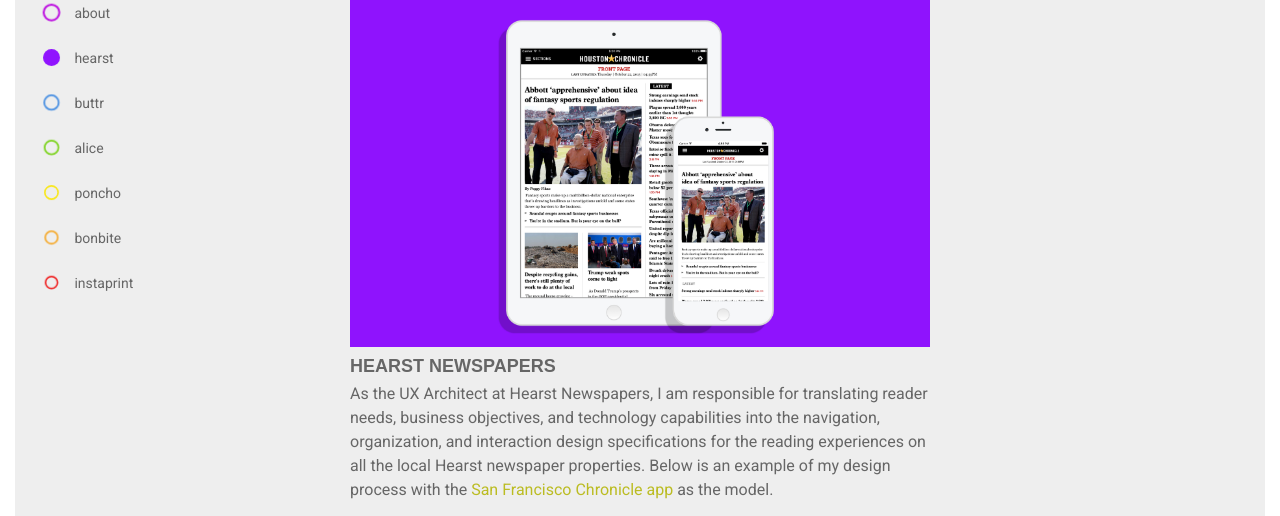
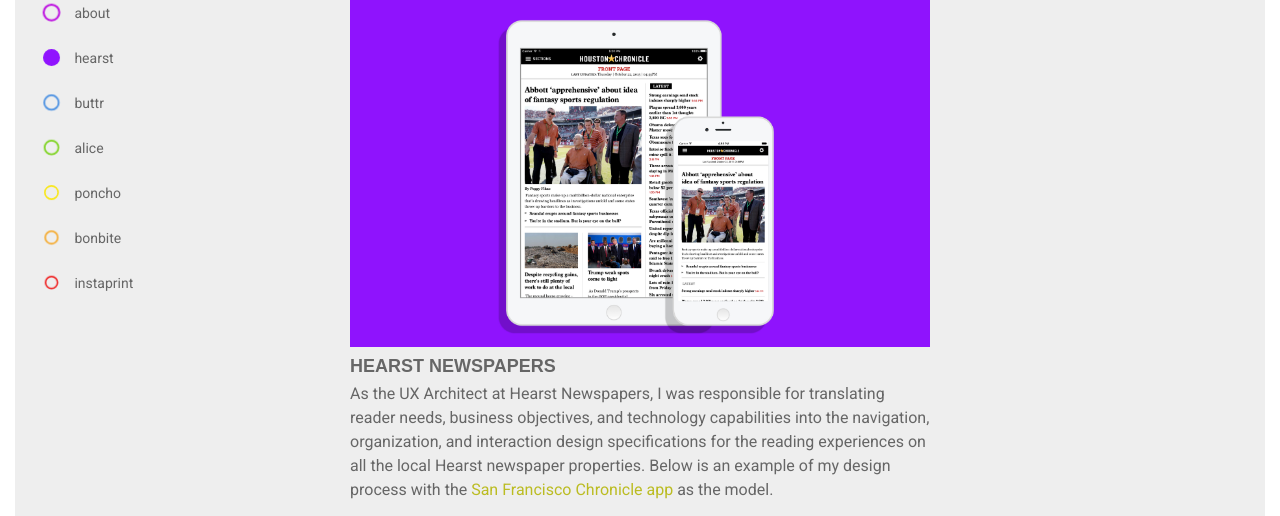
Before and after one commit to kurtsy/portfolio, a Python web app: template templates/index2.html in a window 1280 px wide. Shown: the part 148-664 px from the top of the page. Run offline with Jinja, Linux system fonts and the light colour scheme; the template is opened without the code that fills it, so the values that code supplies are empty.

Commit message:
pasttense

```diff
--- a/templates/index2.html
+++ b/templates/index2.html
@@ -57,7 +57,7 @@
 		<div class="content">
 			<img src="static/img/hearstnewspapers.jpg" alt="hearst app">
 			<h3>HEARST NEWSPAPERS</h3>
-			<p>As the UX Architect at Hearst Newspapers, I am responsible for translating reader needs, business objectives, and technology capabilities into the navigation, organization, and interaction design specifications for the reading experiences on all the local Hearst newspaper properties. Below is an example of my design process with the <a href="https://itunes.apple.com/us/app/san-francisco-chronicle/id423260205?mt=8" target="_blank">San Francisco Chronicle app</a> as the model.</p>
+			<p>As the UX Architect at Hearst Newspapers, I was responsible for translating reader needs, business objectives, and technology capabilities into the navigation, organization, and interaction design specifications for the reading experiences on all the local Hearst newspaper properties. Below is an example of my design process with the <a href="https://itunes.apple.com/us/app/san-francisco-chronicle/id423260205?mt=8" target="_blank">San Francisco Chronicle app</a> as the model.</p>
 			<h4>Phase 1: Research</h4>
 			<p>Instead of waiting for inspiration to strike, I prefer to dive into data to prioritize the most crucial features and identify opportunities for improvement. Through a comprehensive survey of iPad readers in four markets, I aggregated the overall sentiment of users and determined the "low-hanging fruit" in making a better experience for readers. A competitive analysis and heuristic evaluation helped turn data into tangible designs.</p>
 			<img src="static/img/hearst1.jpg" alt="hearst heuristic">
```
